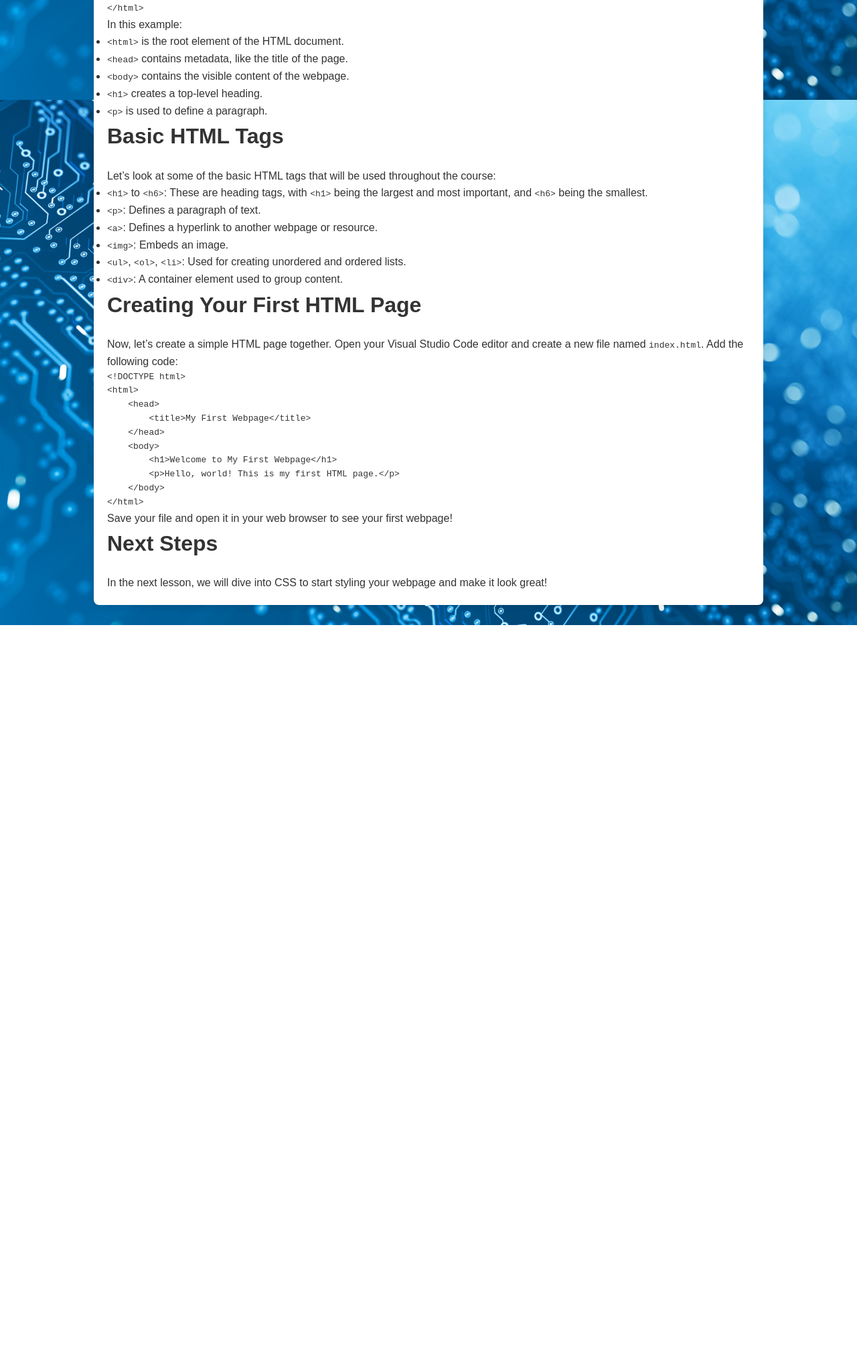
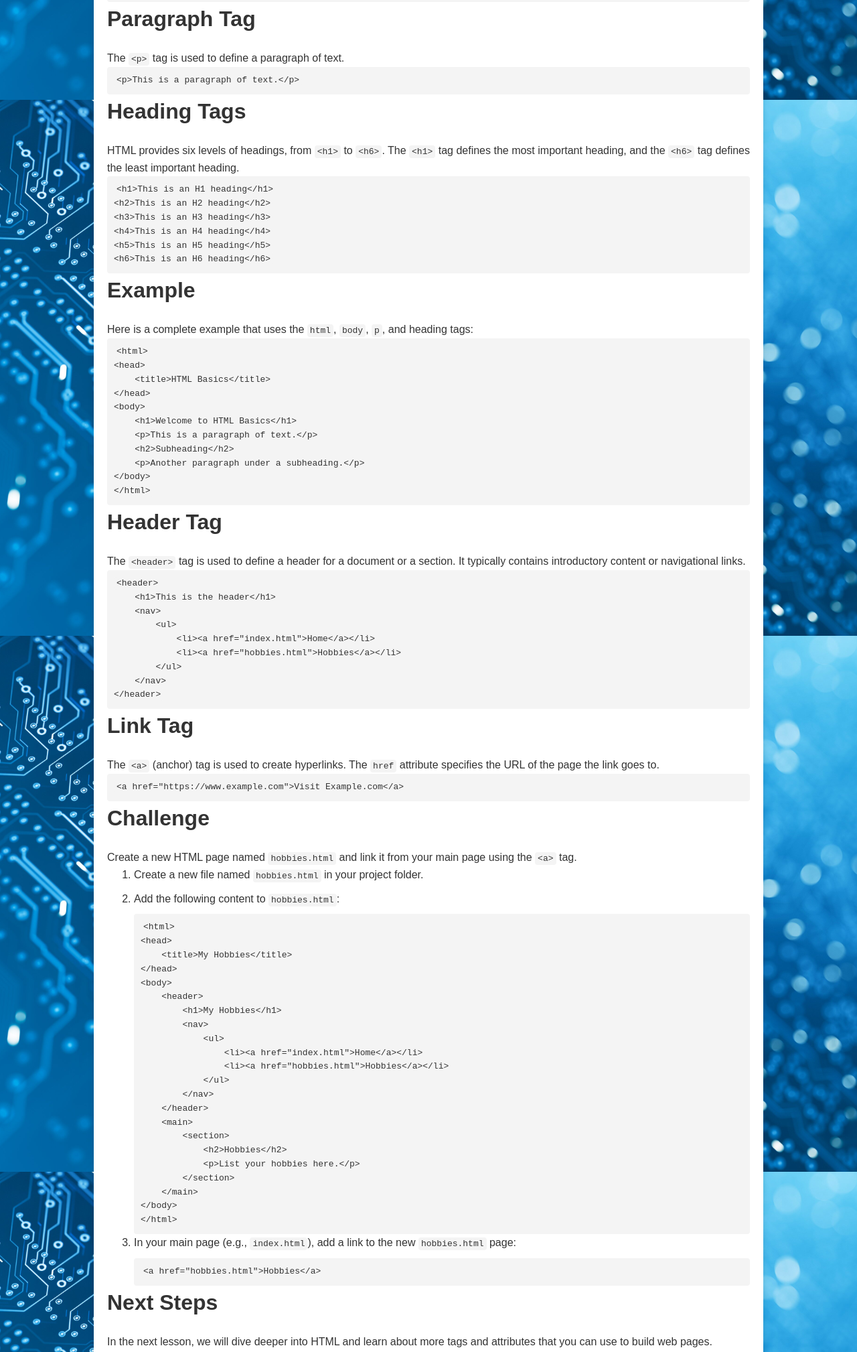
Before and after one commit to Forg-Creator/Forg-Creator.github.io, a plain HTML site: page lesson2.html in a window 1280 px wide. Shown: the part 651-2669 px from the top of the page at 67% size. Before the commit the page ends 1584 px from the top, so only its background shows below. Drawn offline with Linux system fonts and the light colour scheme.

Commit message:
Add files via upload

```diff
--- a/lesson2.html
+++ b/lesson2.html
@@ -22,56 +22,95 @@
     <main>
         <section>
             <h2>Lesson Overview</h2>
-            <p>In this lesson, we will learn the basics of HTML, the language used to structure and display content on the web. HTML stands for HyperText Markup Language, and it’s used to create webpages by structuring text, images, links, and other elements.</p>
+            <p>In this lesson, we will cover the basic HTML tags that form the structure of a web page. These tags include the <code>html</code>, <code>body</code>, <code>p</code>, and heading tags <code>h1</code> to <code>h6</code>.</p>
 
-            <h2>What is HTML?</h2>
-            <p>HTML is a markup language, which means it’s used to describe the structure of content. It’s made up of various elements such as tags and attributes. Let’s look at an example:</p>
-            <pre><code>&lt;!DOCTYPE html&gt;
-&lt;html&gt;
+            <h2>Basic HTML Structure</h2>
+            <p>Every HTML document starts with the <code>&lt;html&gt;</code> tag and ends with the <code>&lt;/html&gt;</code> tag. Inside the <code>&lt;html&gt;</code> tag, there are two main sections: the <code>&lt;head&gt;</code> and the <code>&lt;body&gt;</code>.</p>
+            <pre><code>&lt;html&gt;
 &lt;head&gt;
-        &lt;title&gt;My First Webpage&lt;/title&gt;
+    &lt;title&gt;My First HTML Page&lt;/title&gt;
 &lt;/head&gt;
 &lt;body&gt;
-        &lt;h1&gt;Welcome to My Webpage&lt;/h1&gt;
-        &lt;p&gt;This is a paragraph of text.&lt;/p&gt;
+    &lt;!-- Content goes here --&gt;
 &lt;/body&gt;
 &lt;/html&gt;</code></pre>
-            <p>In this example:</p>
-            <ul>
-                <li><code>&lt;html&gt;</code> is the root element of the HTML document.</li>
-                <li><code>&lt;head&gt;</code> contains metadata, like the title of the page.</li>
-                <li><code>&lt;body&gt;</code> contains the visible content of the webpage.</li>
-                <li><code>&lt;h1&gt;</code> creates a top-level heading.</li>
-                <li><code>&lt;p&gt;</code> is used to define a paragraph.</li>
-            </ul>
 
-            <h2>Basic HTML Tags</h2>
-            <p>Let’s look at some of the basic HTML tags that will be used throughout the course:</p>
-            <ul>
-                <li><code>&lt;h1&gt;</code> to <code>&lt;h6&gt;</code>: These are heading tags, with <code>&lt;h1&gt;</code> being the largest and most important, and <code>&lt;h6&gt;</code> being the smallest.</li>
-                <li><code>&lt;p&gt;</code>: Defines a paragraph of text.</li>
-                <li><code>&lt;a&gt;</code>: Defines a hyperlink to another webpage or resource.</li>
-                <li><code>&lt;img&gt;</code>: Embeds an image.</li>
-                <li><code>&lt;ul&gt;</code>, <code>&lt;ol&gt;</code>, <code>&lt;li&gt;</code>: Used for creating unordered and ordered lists.</li>
-                <li><code>&lt;div&gt;</code>: A container element used to group content.</li>
-            </ul>
+            <h2>Paragraph Tag</h2>
+            <p>The <code>&lt;p&gt;</code> tag is used to define a paragraph of text.</p>
+            <pre><code>&lt;p&gt;This is a paragraph of text.&lt;/p&gt;</code></pre>
 
-            <h2>Creating Your First HTML Page</h2>
-            <p>Now, let’s create a simple HTML page together. Open your Visual Studio Code editor and create a new file named <code>index.html</code>. Add the following code:</p>
-            <pre><code>&lt;!DOCTYPE html&gt;
-&lt;html&gt;
+            <h2>Heading Tags</h2>
+            <p>HTML provides six levels of headings, from <code>&lt;h1&gt;</code> to <code>&lt;h6&gt;</code>. The <code>&lt;h1&gt;</code> tag defines the most important heading, and the <code>&lt;h6&gt;</code> tag defines the least important heading.</p>
+            <pre><code>&lt;h1&gt;This is an H1 heading&lt;/h1&gt;
+&lt;h2&gt;This is an H2 heading&lt;/h2&gt;
+&lt;h3&gt;This is an H3 heading&lt;/h3&gt;
+&lt;h4&gt;This is an H4 heading&lt;/h4&gt;
+&lt;h5&gt;This is an H5 heading&lt;/h5&gt;
+&lt;h6&gt;This is an H6 heading&lt;/h6&gt;</code></pre>
+
+            <h2>Example</h2>
+            <p>Here is a complete example that uses the <code>html</code>, <code>body</code>, <code>p</code>, and heading tags:</p>
+            <pre><code>&lt;html&gt;
 &lt;head&gt;
-        &lt;title&gt;My First Webpage&lt;/title&gt;
+    &lt;title&gt;HTML Basics&lt;/title&gt;
 &lt;/head&gt;
 &lt;body&gt;
-        &lt;h1&gt;Welcome to My First Webpage&lt;/h1&gt;
-        &lt;p&gt;Hello, world! This is my first HTML page.&lt;/p&gt;
+    &lt;h1&gt;Welcome to HTML Basics&lt;/h1&gt;
+    &lt;p&gt;This is a paragraph of text.&lt;/p&gt;
+    &lt;h2&gt;Subheading&lt;/h2&gt;
+    &lt;p&gt;Another paragraph under a subheading.&lt;/p&gt;
 &lt;/body&gt;
 &lt;/html&gt;</code></pre>
-            <p>Save your file and open it in your web browser to see your first webpage!</p>
+
+            <h2>Header Tag</h2>
+            <p>The <code>&lt;header&gt;</code> tag is used to define a header for a document or a section. It typically contains introductory content or navigational links.</p>
+            <pre><code>&lt;header&gt;
+    &lt;h1&gt;This is the header&lt;/h1&gt;
+    &lt;nav&gt;
+        &lt;ul&gt;
+            &lt;li&gt;&lt;a href="index.html"&gt;Home&lt;/a&gt;&lt;/li&gt;
+            &lt;li&gt;&lt;a href="hobbies.html"&gt;Hobbies&lt;/a&gt;&lt;/li&gt;
+        &lt;/ul&gt;
+    &lt;/nav&gt;
+&lt;/header&gt;</code></pre>
+
+            <h2>Link Tag</h2>
+            <p>The <code>&lt;a&gt;</code> (anchor) tag is used to create hyperlinks. The <code>href</code> attribute specifies the URL of the page the link goes to.</p>
+            <pre><code>&lt;a href="https://www.example.com"&gt;Visit Example.com&lt;/a&gt;</code></pre>
+
+            <h2>Challenge</h2>
+            <p>Create a new HTML page named <code>hobbies.html</code> and link it from your main page using the <code>&lt;a&gt;</code> tag.</p>
+            <ol>
+                <li>Create a new file named <code>hobbies.html</code> in your project folder.</li>
+                <li>Add the following content to <code>hobbies.html</code>:</li>
+                <pre><code>&lt;html&gt;
+&lt;head&gt;
+    &lt;title&gt;My Hobbies&lt;/title&gt;
+&lt;/head&gt;
+&lt;body&gt;
+    &lt;header&gt;
+        &lt;h1&gt;My Hobbies&lt;/h1&gt;
+        &lt;nav&gt;
+            &lt;ul&gt;
+                &lt;li&gt;&lt;a href="index.html"&gt;Home&lt;/a&gt;&lt;/li&gt;
+                &lt;li&gt;&lt;a href="hobbies.html"&gt;Hobbies&lt;/a&gt;&lt;/li&gt;
+            &lt;/ul&gt;
+        &lt;/nav&gt;
+    &lt;/header&gt;
+    &lt;main&gt;
+        &lt;section&gt;
+            &lt;h2&gt;Hobbies&lt;/h2&gt;
+            &lt;p&gt;List your hobbies here.&lt;/p&gt;
+        &lt;/section&gt;
+    &lt;/main&gt;
+&lt;/body&gt;
+&lt;/html&gt;</code></pre>
+                <li>In your main page (e.g., <code>index.html</code>), add a link to the new <code>hobbies.html</code> page:</li>
+                <pre><code>&lt;a href="hobbies.html"&gt;Hobbies&lt;/a&gt;</code></pre>
+            </ol>
 
             <h2>Next Steps</h2>
-            <p>In the next lesson, we will dive into CSS to start styling your webpage and make it look great!</p>
+            <p>In the next lesson, we will dive deeper into HTML and learn about more tags and attributes that you can use to build web pages.</p>
         </section>
     </main>
 </body>
--- a/styles.css
+++ b/styles.css
@@ -9,7 +9,7 @@ body {
     background-color: #f4f4f4;
     color: #333;
     line-height: 1.6;
-    background: url('Images/rec.jpg') no-repeat center center fixed;
+    background: url('rec.jpg') no-repeat center center fixed;
     background-size: cover;
 }
 
@@ -176,3 +176,25 @@ iframe {
     border: 0;
     border-radius: 8px;
 }
+
+ol {
+    margin-left: 20px;
+    padding-left: 20px;
+}
+
+ol li {
+    margin-bottom: 10px;
+}
+
+pre {
+    background-color: #f4f4f4;
+    padding: 10px;
+    border-radius: 4px;
+    overflow-x: auto;
+}
+
+code {
+    background-color: #f4f4f4;
+    padding: 2px 4px;
+    border-radius: 4px;
+}
```
Also changed, not shown: admin.html (+3 -4 lines), lesson1.html (+25 -25 lines), lessons.html (+1 -1 lines). Lines whose indentation alone changed are shown as unchanged.
